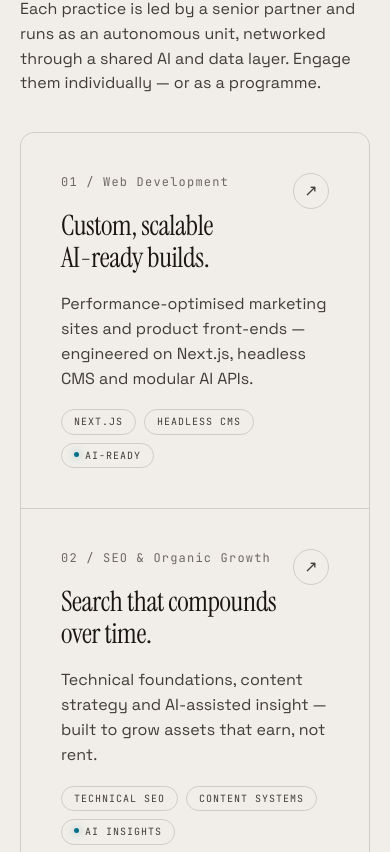
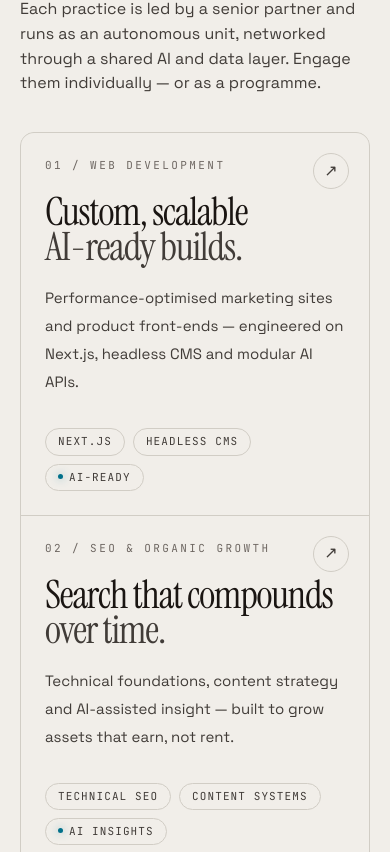
Before and after one commit to Dbrowne14/Default_Social_AI, a Next.js app: page / in a window 390 px wide. Shown: the part 1992-2844 px from the top of the page. Built offline with nearby package versions, Linux system fonts and the light colour scheme.

Commit message:
Service buckets homepage changes for responsiveness

```diff
--- a/components/home/servicesOverview/ServicesBuckets.tsx
+++ b/components/home/servicesOverview/ServicesBuckets.tsx
@@ -1,37 +1,55 @@
-import { servicesDetails, serviceType } from "@/data/ServicesDetails";
+import  { servicesDetails } from "@/data/ServicesDetails";
+import type { ServiceTypeProps } from "@/types";
 
 const ServicesBuckets = () => {
   return (
-    <div className="grid md:grid-cols-2 grid-cols-1 gap-px bg-line border border-line rounded-(--radius) overflow-hidden">
-      {servicesDetails.map((service: serviceType) => (
+    <div className="grid grid-cols-1 md:grid-cols-2 gap-px bg-line border border-line rounded-(--radius) overflow-hidden">
+  {servicesDetails.map((service: ServiceTypeProps) => (
     <article
-          className={`bg-ink p-10 flex flex-col gap-4.5 min-h-80 relative transition-[background] duration-250 ease-in-out hover:bg-ink-2 group ${service.featured ? "col-span-full" : ""}`}
       key={service.id}
+      className={`
+        group relative flex min-h-70 flex-col overflow-hidden
+        bg-ink p-6 sm:p-8 md:p-10
+        transition-all duration-300 ease-out
+        hover:bg-ink-2
+        ${service.featured ? "md:col-span-full min-h-85" : ""}
+      `}
     >
-          <div className="arr">↗</div>
-          <div className="font-mono text-[12px] tracking-widest text-muted ">
+      <div className="pointer-events-none absolute inset-0 opacity-0 transition-opacity duration-300 group-hover:opacity-100 bg-[radial-gradient(circle_at_top_right,rgba(255,255,255,0.08),transparent_35%)] dutation-300" />
+
+      <div className="arr absolute right-5 top-5">
+        ↗
+      </div>
+
+      <div className="mb-5 pr-12 font-mono text-[11px] uppercase tracking-[0.22em] text-muted">
         {service.id} / {service.category}
       </div>
-          <h3 className="font-serif text-[clamp(28px,3.4vw,42px)]">
+
+      <h3 className="relative z-10 font-serif text-[clamp(34px,10vw,52px)] leading-[0.9] tracking-[-0.03em] md:text-[clamp(36px,3.4vw,48px)]">
         {service.title[0]}
         <br />
-            {service.title[1]}
+        <span className="text-cream-2">{service.title[1]}</span>
       </h3>
+
       <p
-            className={`text-cream-2 ${service.featured ? "max-w-[60ch]" : "max-w-[42ch]"} `}
+        className={`
+          relative z-10 mt-5 text-[15px] leading-7 text-cream-2 sm:text-base
+          ${service.featured ? "max-w-[64ch]" : "max-w-[42ch]"}
+        `}
       >
         {service.description}
       </p>
-          <div className="flex gap-2 flex-wrap mt-auto">
-            {service.tags.map(
-              (tag: { label: string; ai?: boolean }, index: number) => (
-                <span key={index} className={`pill ${tag.ai ? "ai" : ""}`}>
-                  {" "}
+
+      <div className="relative z-10 mt-auto flex flex-wrap gap-2 pt-8">
+        {service.tags.map((tag: { label: string; ai?: boolean }, index: number) => (
+          <span
+            key={index}
+            className={`pill flex text-[11px] sm:text-xs ${tag.ai ? "ai" : ""}`}
+          >
             {tag.ai && <span className="dot" />}
             {tag.label}
           </span>
-              ),
-            )}
+        ))}
       </div>
     </article>
   ))}
--- a/components/home/servicesOverview/ServicesOverview.tsx
+++ b/components/home/servicesOverview/ServicesOverview.tsx
@@ -26,7 +26,7 @@ const ServicesOverview = () => {
           <Button
             link="/services"
             text="Explore all services"
-            variant="ghost"
+            variant="secondary"
           />
         </div>
       </div>
```
Lines whose indentation alone changed are shown as unchanged.
